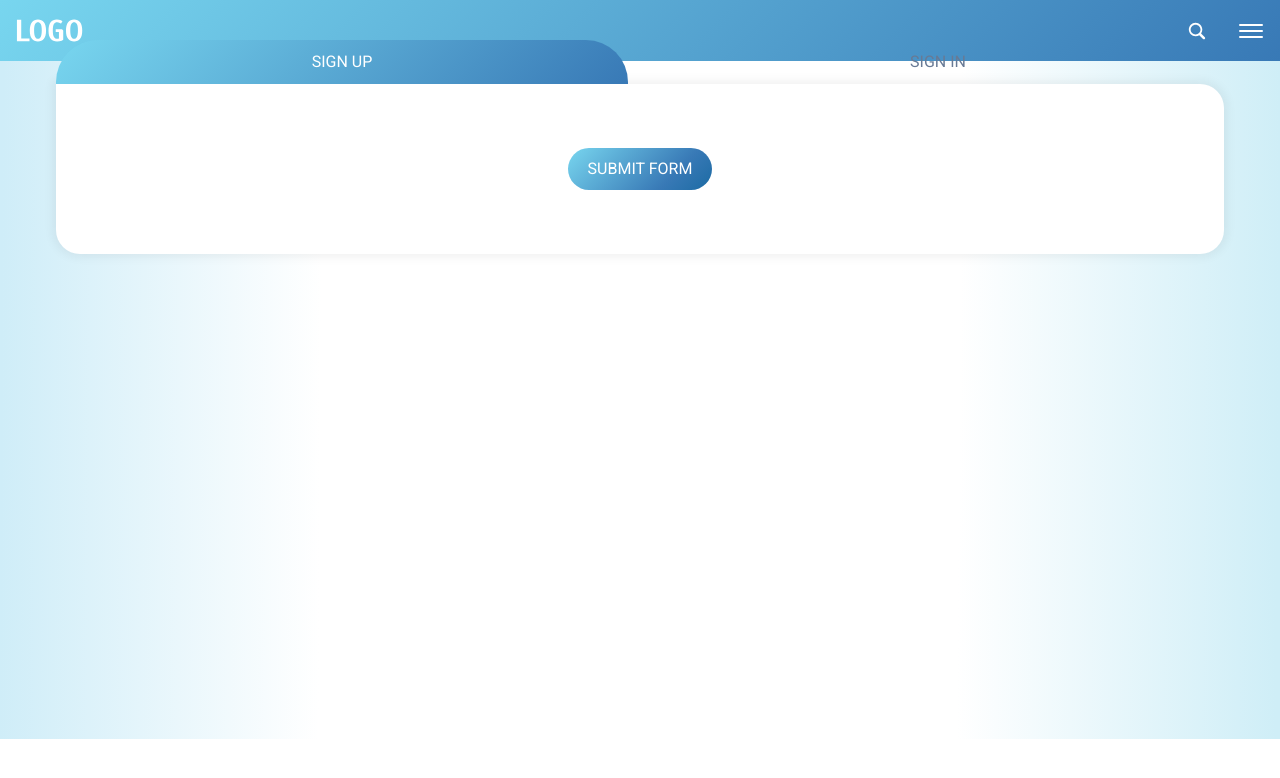
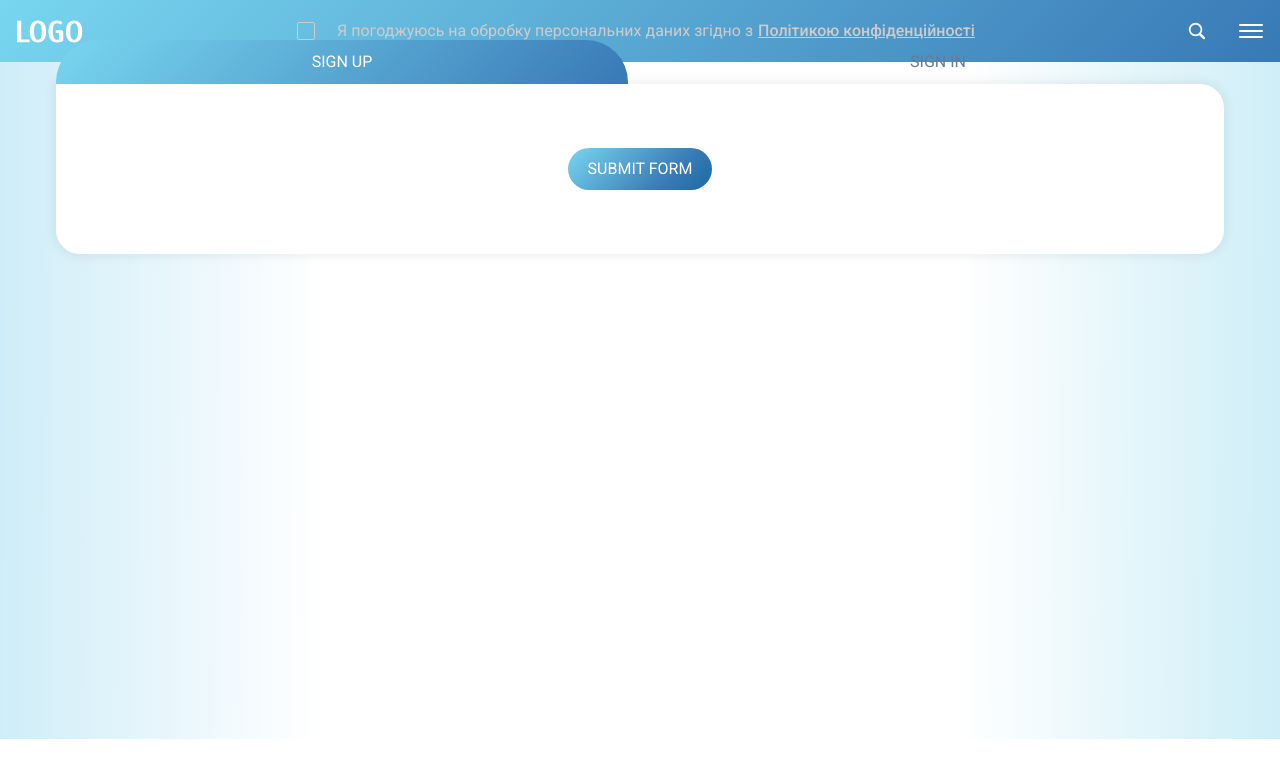
Before and after one commit to it-volunteers-ukraine/ChariERP, a Next.js app in the folder client/: page /en/sign-up in a window 1280 px wide. Shown: the top 778 px of the page. Built offline with nearby package versions, Linux system fonts and the light colour scheme.

Commit message:
Created Checkbox

```diff
--- a/client/src/assets/icons/index.tsx
+++ b/client/src/assets/icons/index.tsx
@@ -11,3 +11,4 @@ export { default as Search } from './search.svg';
 export { default as Tablet } from './tablet.svg';
 export { default as UA } from './ua.svg';
 export { default as Warning } from './warning.svg';
+export { default as Check } from './check.svg';
--- /dev/null
+++ b/client/src/components/checkbox/icon/index.tsx
@@ -0,0 +1,22 @@
+import React from 'react';
+
+interface ICheckProps {
+  disabled?: boolean;
+}
+
+const Check = ({ disabled }: ICheckProps) => (
+  <svg
+    xmlns="http://www.w3.org/2000/svg"
+    width="18"
+    height="18"
+    viewBox="0 0 18 18"
+    fill="none"
+  >
+    <path
+      d="M7 13.4L3 9.4L4.4 8L7 10.6L13.6 4L15 5.4L7 13.4Z"
+      fill={disabled ? '#A8A8AD' : '#fff'}
+    />
+  </svg>
+);
+
+export { Check };
--- /dev/null
+++ b/client/src/components/checkbox/index.tsx
@@ -0,0 +1,72 @@
+'use client';
+import React, { useState } from 'react';
+import Link from 'next/link';
+
+// import { Check } from '@/assets/icons';
+import { Check } from './icon';
+
+import { getStyles } from './styles';
+
+type BtnType = 'checkbox' | 'radio';
+
+interface ICheckboxProps {
+  href?: string;
+  width?: string;
+  type?: BtnType;
+  label?: string;
+  error?: boolean;
+  checked: boolean;
+  hrefText?: string;
+  disabled?: boolean;
+}
+
+const Checkbox = ({
+  error,
+  label,
+  width,
+  checked,
+  disabled,
+  hrefText,
+  href = '#',
+  type = 'checkbox',
+}: ICheckboxProps) => {
+  const [check, setCheck] = useState<boolean>(false);
+  const styles = getStyles({
+    error,
+    width,
+    label,
+    checked: check,
+    disabled,
+  });
+
+  console.log(checked);
+
+  return (
+    <label onChange={() => setCheck(!check)} className={styles.label}>
+      <div className={styles.checkbox}>
+        <input
+          type={type}
+          checked={check}
+          disabled={disabled}
+          className={styles.input}
+        />
+
+        {check && <Check disabled={disabled} />}
+      </div>
+
+      {label && (
+        <div className={styles.text} style={styles.textStyle}>
+          {label}
+
+          {hrefText && (
+            <Link className={styles.link} href={href}>
+              {hrefText}
+            </Link>
+          )}
+        </div>
+      )}
+    </label>
+  );
+};
+
+export { Checkbox };
--- /dev/null
+++ b/client/src/components/checkbox/styles.ts
@@ -0,0 +1,50 @@
+import clsx from 'clsx';
+
+interface IStylesInput {
+  label?: string;
+  width?: string;
+  error?: boolean;
+  checked: boolean;
+  disabled?: boolean;
+}
+
+export const getStyles = ({
+  error,
+  width,
+  label,
+  checked,
+  disabled,
+}: IStylesInput) => ({
+  label: 'flex items-start w-fit',
+  checkbox: clsx(
+    'flex items-center justify-center min-w-[18px] h-[18px] rounded-[2px] border',
+    {
+      'mt-[3px]': label,
+      'border-checkbox-default-border': !disabled && !error && !checked,
+      'border-checkbox-disabled-border': disabled && !checked,
+      'border-0': checked,
+      // 'bg-checkbox-selected transition duration-500 ease-in-out':
+      //   checked,
+      'bg-gradient-to-r from-checkbox-selected-bluecrayola to-checkbox-selected-deepblue transition duration-500 ease-in-out':
+        !disabled && checked,
+      'bg-checkbox-disabled-selected': disabled && checked,
+      'border-2 border-checkbox-error': !disabled && error && !checked,
+    },
+    'group-hover:border-black',
+  ),
+  input: 'hidden',
+  text: clsx('ml-[22px] text-checkbox-default-text', {
+    'text-checkbox-disabled-text': disabled && !checked,
+    'text-checkbox-disabled-selected': checked && disabled,
+    'text-checkbox-error': !disabled && error && !checked,
+  }),
+  textStyle: width ? { width } : undefined,
+  link: clsx(
+    'ml-[5px] underline leading-6 font-medium text-checkbox-link-default',
+    {
+      'text-checkbox-link-disabled': disabled && !checked,
+      'text-checkbox-link-disabled-selected': checked && disabled,
+      'text-checkbox-link-error': error && !disabled && !checked,
+    },
+  ),
+});
--- a/client/src/components/header/index.tsx
+++ b/client/src/components/header/index.tsx
@@ -7,6 +7,7 @@ import {
   Logo,
   Burger,
   Button,
+  Checkbox,
   Navigation,
   LanguageSwitcher,
 } from '@/components';
@@ -20,6 +21,14 @@ export const Header = () => {
     <header className="fixed w-full top-0 bg-header-gradient py-[19px] desktop:py-[21px]">
       <div className="flex items-center justify-between gap-8 container-chari">
         <Logo />
+
+        <Checkbox
+          checked={true}
+          disabled={true}
+          // error={true}
+          hrefText="Політикою конфіденційності"
+          label="Я погоджуюсь на обробку персональних даних згідно з"
+        />
 
         <Navigation inHeader className="hidden desktop:flex" />
 
--- a/client/src/components/index.tsx
+++ b/client/src/components/index.tsx
@@ -2,6 +2,7 @@ export { AuthLinks } from './auth-links';
 export { Avatar, DashboardHeader, DashboardAside } from './dashboard';
 export { Burger } from './burger';
 export { Button } from './button';
+export { Checkbox } from './checkbox';
 export { Header } from './header';
 export { Input } from './input';
 export { InputField } from './input-field';
--- a/client/tailwind.config.ts
+++ b/client/tailwind.config.ts
@@ -15,6 +15,7 @@ const cerise = '#E23A81';
 const caret = '#61B6DB';
 const swissCoffee = '#D0CBCB';
 const lynch = '#687A95';
+const lobLolly = '#BEC6D0';
 
 //Gradients
 const blueCrayolaToDeepBlue = `linear-gradient(135deg, ${blueCrayola} 0%, ${deepBlue} 100%)`;
@@ -41,13 +42,30 @@ const config: Config = {
           disabled: swissCoffee,
           info: `${lynch}80`,
         },
+        checkbox: {
+          'default-border': lynch,
+          'disabled-border': swissCoffee,
+          'disabled-selected': lobLolly,
+          // selected: blueCrayolaToDeepBlue,
+          selected: {
+            bluecrayola: blueCrayola,
+            deepblue: deepBlue,
+          },
+          'default-text': comet,
+          'disabled-text': swissCoffee,
+          'link-default': caret,
+          'link-disabled': swissCoffee,
+          'link-disabled-selected': lobLolly,
+          error: error,
+          'link-error': error,
+        },
         btn: {
           text: white,
           'secondary-text': blue,
           'secondary-hover': green,
           'secondary-hover-text': white,
           'secondary-active': blue,
-          'secondary-disabled-text': '#BEC6D0',
+          'secondary-disabled-text': lobLolly,
           'secondary-disabled-border': swissCoffee,
           'outline-border': white,
           'outline-hover-text': blue,
```
Also changed, not shown: client/src/assets/icons/check.svg (added).
